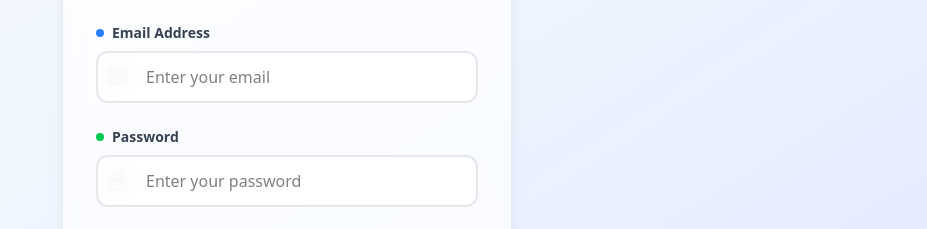
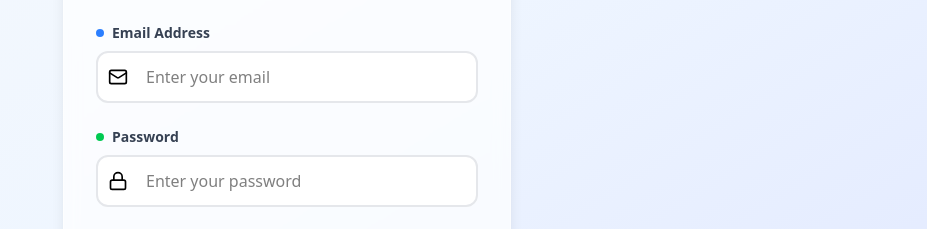
Before and after one commit to zaidmirza24/FaithTracker, a React (Vite) app in the folder Frontend/: page / in a window 1280 px wide. Shown: the part 305-534 px from the top of the page, without its empty margins (353-1280 px from the left). Built offline with nearby package versions, Linux system fonts and the light colour scheme.

Commit message:
Ui fixes

```diff
--- a/Frontend/src/pages/Login.jsx
+++ b/Frontend/src/pages/Login.jsx
@@ -96,7 +96,7 @@
                 Email Address
               </label>
               <div className="relative">
-                <Mail className="absolute left-3 top-1/2 transform -translate-y-1/2 w-5 h-5 text-gray-400" />
+                <Mail className="absolute left-3 top-1/2 transform -translate-y-1/2 w-5 h-5 text-black z-10" />
                 <input
                   type="email"
                   value={email}
@@ -115,7 +115,7 @@
                 Password
               </label>
               <div className="relative">
-                <Lock className="absolute left-3 top-1/2 transform -translate-y-1/2 w-5 h-5 text-gray-400" />
+                <Lock className="absolute left-3 top-1/2 transform -translate-y-1/2 w-5 h-5 text-black z-10" />
                 <input
                   type="password"
                   value={password}
```
